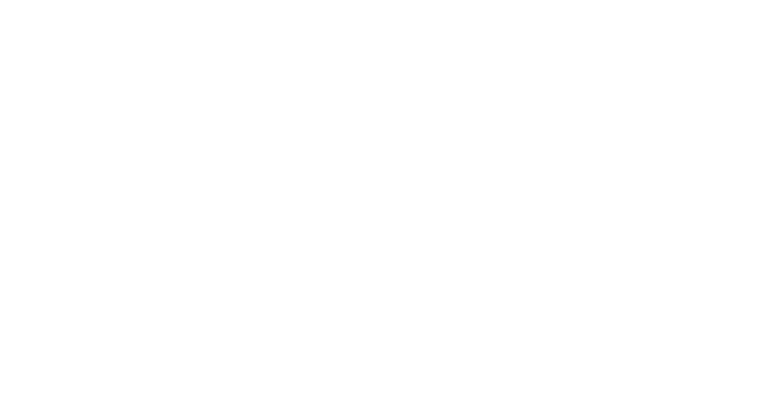
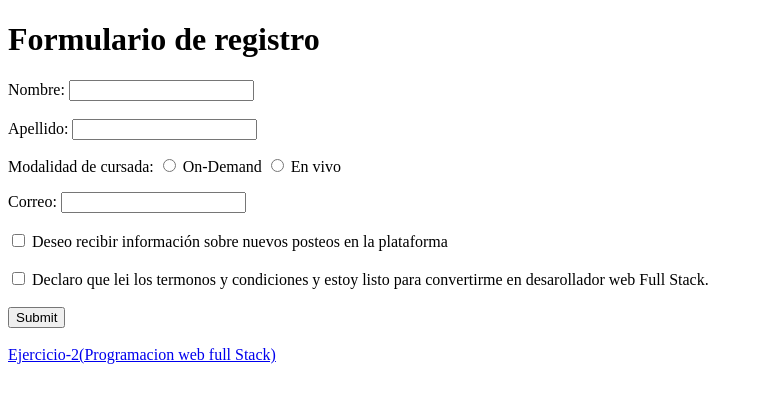
Before and after one commit to leandro-lasala/Entrega-nucba-leando-lasala, a plain HTML site: page ejercicio-3.html in a window 1280 px wide. Shown: the whole page, without its empty margins (0-758 px from the left). Drawn offline with Linux system fonts and the light colour scheme.

Commit message:
Agregue pagina de formularios y links de navegacion entre los ejercicios

```diff
--- a/ejercicio-3.html
+++ b/ejercicio-3.html
@@ -1,11 +1,58 @@
 <!DOCTYPE html>
 <html lang="en">
-<head>
-    <meta charset="UTF-8">
-    <meta name="viewport" content="width=device-width, initial-scale=1.0">
+  <head>
+    <meta charset="UTF-8" />
+    <meta name="viewport" content="width=device-width, initial-scale=1.0" />
     <title>Formulario de registro</title>
-</head>
-<body>
+  </head>
+  <body>
+    <header>
+      <h1>Formulario de registro</h1>
+    </header>
+    <main>
+      <form>
+        <div>
+          <label for="name">Nombre:</label>
+          <input type="text" id="name" required />
+        </div>
+        <br />
+        <div>
+          <label for="apellido">Apellido:</label>
+          <input type="text" id="apellido" required />
+        </div>
+        <div>
+          <p>
+            Modalidad de cursada:
+            <input type="radio" id="On-Demand" name="Modalidad"/>
+            <label for="On-Demand">On-Demand</label>
 
-</body>
+            <input type="radio" id="En vivo" name="Modalidad"/>
+            <label for="En vivo">En vivo</label>
+          </p>
+        </div>
+        <div>
+            <label for="email">Correo:</label>
+            <input type="email" id="email" required>
+        </div>
+        <br>
+        <div>
+            <input type="checkbox" name="deseo recibir indormacion" id="recibir informacion">
+            <label for="recibir indormacion">Deseo recibir información sobre nuevos posteos en la plataforma</label>
+        </div>
+        <br>
+        <div>
+          <input type="checkbox" name="Acepto terminos y conciciones" id="acepto terminos">
+          <label for="acepto terminos">Declaro que lei los termonos y condiciones y estoy listo para convertirme en desarollador web Full Stack.</label>
+        </div>
+        <br>
+        <div>
+            <input type="submit">
+        </div>
+      </form>
+    </main>
+    <br>
+    <section>
+        <a href="./ejercicio-2.html">Ejercicio-2(Programacion web full Stack)</a>
+    </section>
+  </body>
 </html>
```
Also changed, not shown: ejercicio-2.html (+13 -7 lines).
